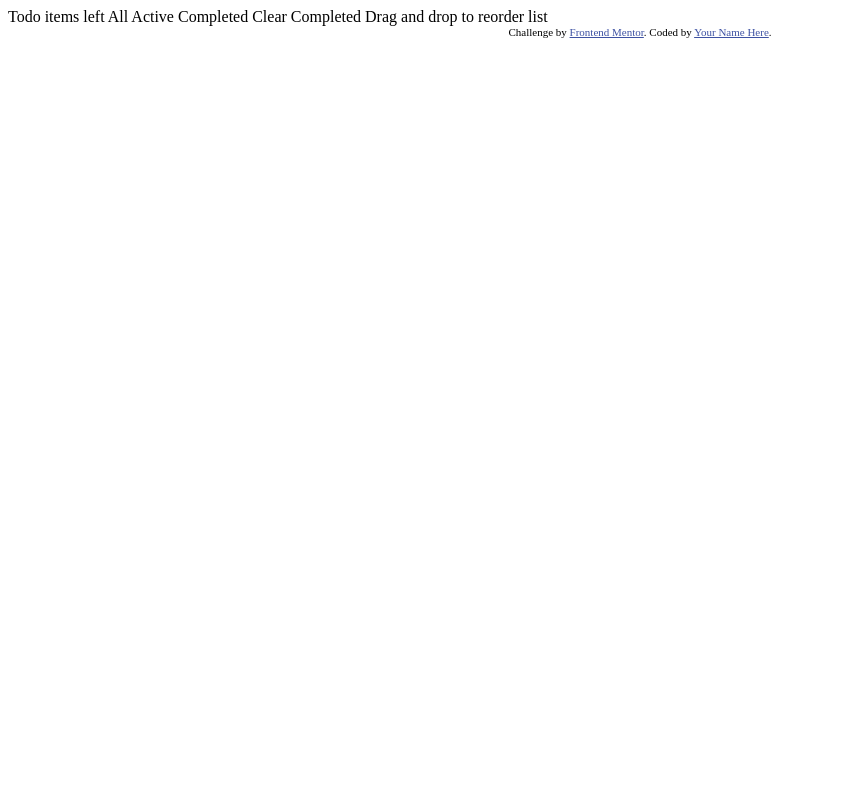
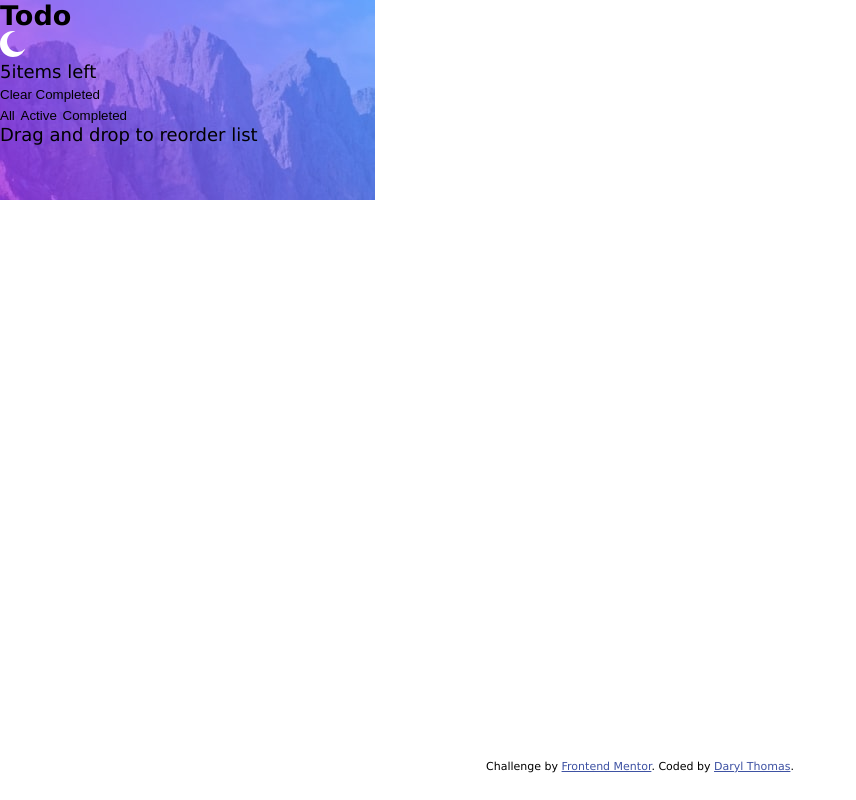
Before and after one commit to ThomasTW935/FrontEndMentor--todo-app-main, a plain HTML site: page index.html in a window 1280 px wide. Shown: the whole page, without its empty margins (0-856 px from the left). Drawn offline with Linux system fonts and the light colour scheme.

Commit message:
HTML Skeleton

```diff
--- a/index.html
+++ b/index.html
@@ -1,36 +1,60 @@
 <!DOCTYPE html>
 <html lang="en">
+
 <head>
   <meta charset="UTF-8">
-  <meta name="viewport" content="width=device-width, initial-scale=1.0"> <!-- displays site properly based on user's device -->
+  <meta name="viewport" content="width=device-width, initial-scale=1.0">
+  <!-- displays site properly based on user's device -->
 
   <link rel="icon" type="image/png" sizes="32x32" href="./images/favicon-32x32.png">
-
+  <link rel='stylesheet' href='./styles/main.css'>
+  <script rel='text/script' defer src='./script.js'></script>
   <title>Frontend Mentor | Todo app</title>
 
   <!-- Feel free to remove these styles or customise in your own stylesheet 👍 -->
   <style>
-    .attribution { font-size: 11px; text-align: center; }
-    .attribution a { color: hsl(228, 45%, 44%); }
+    .attribution {
+      font-size: 11px;
+      text-align: center;
+      position: absolute;
+      left: 0;
+      right: 0;
+      bottom: 1.5rem;
+    }
+
+    .attribution a {
+      color: hsl(228, 45%, 44%);
+    }
   </style>
 </head>
-<body>
 
-  Todo
+<body class="todo">
 
-  <!-- Add dynamic number --> items left
+  <section class='todo__header'>
+    <h1>Todo</h1>
+    <button><img src='./images/icon-moon.svg'></button>
+  </section>
+  <section class='todo__create'></section>
+  <section class='todo__listContainer'>
+    <ul class='todo__list'>
+    </ul>
+    <!-- Add dynamic number -->
+    <p><span class='todo__listCount'>5</span>items left</p>
+    <button type='button'>Clear Completed</button>
+  </section>
+  <section class='todo__status'>
+    <button>All</button>
+    <button>Active</button>
+    <button>Completed</button>
+  </section>
 
-  All
-  Active
-  Completed
 
-  Clear Completed
-
-  Drag and drop to reorder list
+  <p>Drag and drop to reorder list</p>
 
   <div class="attribution">
     Challenge by <a href="https://www.frontendmentor.io?ref=challenge" target="_blank">Frontend Mentor</a>.
-    Coded by <a href="#">Your Name Here</a>.
+    Coded by <a href="#">Daryl Thomas</a>.
   </div>
 </body>
+
 </html>
--- /dev/null
+++ b/styles/main.scss
@@ -0,0 +1,21 @@
+html {
+  box-sizing: border-box;
+  font-size: 18px;
+  font-weight: 400;
+  font-family: Verdana, Geneva, Tahoma, sans-serif;
+}
+*,
+*::before,
+*::after {
+  box-sizing: inherit;
+  padding: 0;
+  margin: 0;
+}
+body {
+  background-image: url("../images/bg-mobile-light.jpg");
+  background-repeat: no-repeat;
+}
+button {
+  background: none;
+  border: none;
+}
```
Also changed, not shown: styles/__desktop.scss (added), styles/__mobile.scss (added), styles/main.css (added), 1 other file.
